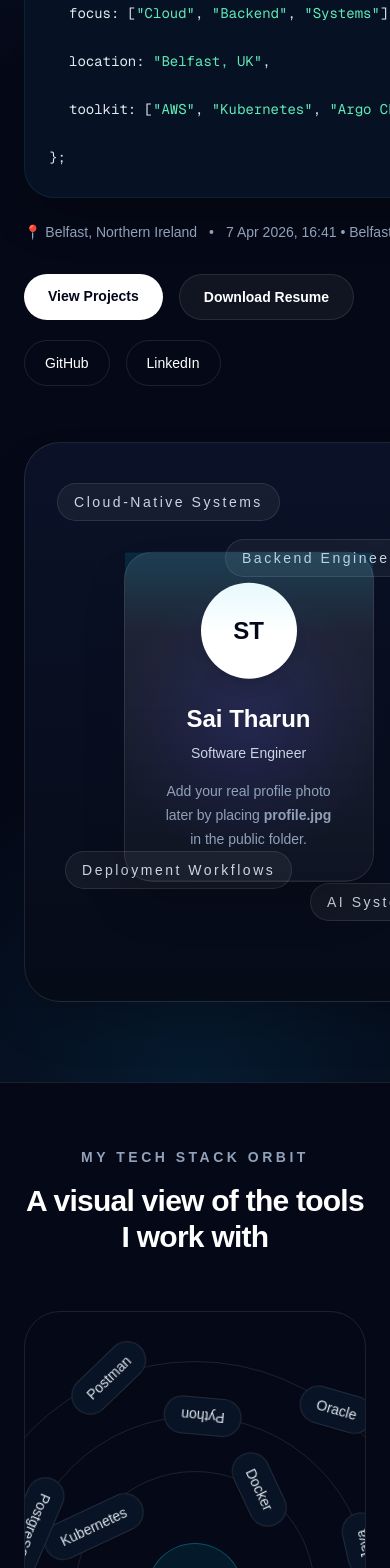
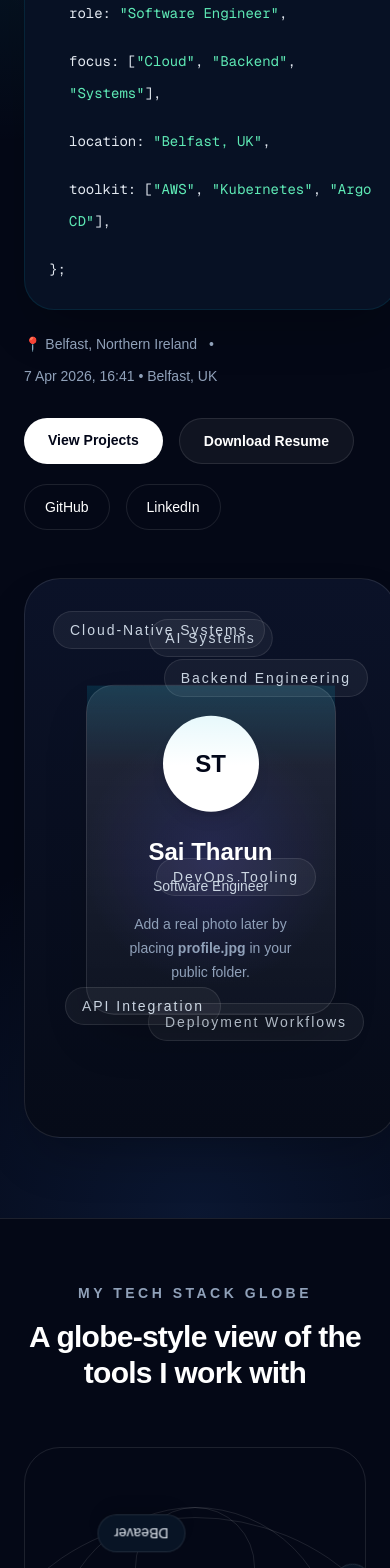
Before and after one commit to katari-tharun/tharun-portfolio, a Next.js app: page / in a window 390 px wide. Shown: the part 432-2000 px from the top of the page. Built offline with nearby package versions, Linux system fonts and the light colour scheme.

Commit message:
Add tech globe and contact globe features

```diff
--- a/app/page.tsx
+++ b/app/page.tsx
@@ -3,7 +3,7 @@
 import { useEffect, useState } from "react";
 
 export default function Home() {
-  const [dark, setDark] = useState(true);
+  const [darkMode, setDarkMode] = useState(true);
   const [timeText, setTimeText] = useState("");
 
   useEffect(() => {
@@ -22,6 +22,8 @@ export default function Home() {
     const interval = setInterval(updateTime, 60000);
     return () => clearInterval(interval);
   }, []);
+
+  const isDark = darkMode;
 
   const experiences = [
     {
@@ -106,44 +108,40 @@ export default function Home() {
     "Wipro Talent Next",
   ];
 
-  const focusTags = [
+  const heroTags = [
     "Cloud-Native Systems",
     "Backend Engineering",
     "API Integration",
-    "Deployment Support",
+    "Deployment Workflows",
     "AI Systems",
     "DevOps Tooling",
   ];
 
-  const orbitSets = [
+  const orbitGroups = [
     {
-      radius: 120,
-      duration: 20,
+      radius: 110,
+      duration: 18,
       reverse: false,
-      items: ["AWS", "Kubernetes", "Docker", "Argo CD"],
+      items: ["AWS", "Docker", "K8s", "Argo CD"],
     },
     {
-      radius: 175,
-      duration: 28,
+      radius: 170,
+      duration: 24,
       reverse: true,
       items: ["Python", "Java", "React", "Spring Boot", "PostgreSQL"],
     },
     {
       radius: 230,
-      duration: 36,
+      duration: 32,
       reverse: false,
-      items: ["REST APIs", "DBeaver", "QGIS", "Postman", "Oracle", "Node.js"],
+      items: ["REST APIs", "Postman", "QGIS", "DBeaver", "Oracle", "Node.js"],
     },
   ];
 
-  const isDark = dark;
-
   return (
     <main
-      className={`min-h-screen scroll-smooth ${
-        isDark
-          ? "bg-[#050816] text-white"
-          : "bg-slate-50 text-slate-900"
+      className={`min-h-screen ${
+        isDark ? "bg-[#040816] text-white" : "bg-slate-50 text-slate-900"
       }`}
     >
       <style jsx global>{`
@@ -151,7 +149,7 @@ export default function Home() {
           scroll-behavior: smooth;
         }
 
-        @keyframes spin {
+        @keyframes orbitForward {
           from {
             transform: rotate(0deg);
           }
@@ -160,7 +158,16 @@ export default function Home() {
           }
         }
 
-        @keyframes counterSpin {
+        @keyframes orbitReverse {
+          from {
+            transform: rotate(360deg);
+          }
+          to {
+            transform: rotate(0deg);
+          }
+        }
+
+        @keyframes counterOrbitForward {
           from {
             transform: rotate(0deg);
           }
@@ -169,25 +176,50 @@ export default function Home() {
           }
         }
 
-        @keyframes floaty {
+        @keyframes counterOrbitReverse {
+          from {
+            transform: rotate(-360deg);
+          }
+          to {
+            transform: rotate(0deg);
+          }
+        }
+
+        @keyframes floatSlow {
           0%,
           100% {
             transform: translateY(0px);
           }
           50% {
-            transform: translateY(-8px);
+            transform: translateY(-10px);
           }
         }
 
-        .floaty {
-          animation: floaty 4s ease-in-out infinite;
+        @keyframes pulseDot {
+          0% {
+            box-shadow: 0 0 0 0 rgba(239, 68, 68, 0.8);
+          }
+          70% {
+            box-shadow: 0 0 0 12px rgba(239, 68, 68, 0);
+          }
+          100% {
+            box-shadow: 0 0 0 0 rgba(239, 68, 68, 0);
+          }
+        }
+
+        .float-slow {
+          animation: floatSlow 5s ease-in-out infinite;
+        }
+
+        .pulse-dot {
+          animation: pulseDot 2s infinite;
         }
       `}</style>
 
       <header
         className={`sticky top-0 z-50 border-b backdrop-blur-xl ${
           isDark
-            ? "border-white/10 bg-[#050816]/80"
+            ? "border-white/10 bg-[#040816]/80"
             : "border-slate-200 bg-white/80"
         }`}
       >
@@ -195,9 +227,7 @@ export default function Home() {
           <a href="#home" className="flex items-center gap-3">
             <div
               className={`flex h-11 w-11 items-center justify-center rounded-full text-sm font-bold ${
-                isDark
-                  ? "bg-white/10 text-white"
-                  : "bg-slate-900 text-white"
+                isDark ? "bg-white/10 text-white" : "bg-slate-900 text-white"
               }`}
             >
               ST
@@ -219,55 +249,29 @@ export default function Home() {
               isDark ? "text-slate-300" : "text-slate-600"
             }`}
           >
-            <a href="#about" className="transition hover:text-inherit">
+            <a href="#about" className="hover:text-inherit">
               About
             </a>
-            <a href="#experience" className="transition hover:text-inherit">
+            <a href="#experience" className="hover:text-inherit">
               Experience
             </a>
-            <a href="#projects" className="transition hover:text-inherit">
+            <a href="#projects" className="hover:text-inherit">
               Projects
             </a>
-            <a href="#skills" className="transition hover:text-inherit">
+            <a href="#skills" className="hover:text-inherit">
               Skills
             </a>
-            <a href="#certifications" className="transition hover:text-inherit">
+            <a href="#certifications" className="hover:text-inherit">
               Certifications
             </a>
           </nav>
 
           <div className="flex items-center gap-3">
-            <a
-              href="https://github.com/katari-tharun"
-              target="_blank"
-              rel="noopener noreferrer"
-              className={`hidden rounded-full border px-4 py-2 text-sm font-medium sm:inline-flex ${
-                isDark
-                  ? "border-white/10 bg-white/5 text-white hover:bg-white/10"
-                  : "border-slate-300 bg-white text-slate-900 hover:bg-slate-100"
-              }`}
-            >
-              GitHub
-            </a>
-
-            <a
-              href="https://www.linkedin.com/in/katari-sai-tharun-95bb91206/"
-              target="_blank"
-              rel="noopener noreferrer"
-              className={`hidden rounded-full border px-4 py-2 text-sm font-medium sm:inline-flex ${
-                isDark
-                  ? "border-white/10 bg-white/5 text-white hover:bg-white/10"
-                  : "border-slate-300 bg-white text-slate-900 hover:bg-slate-100"
-              }`}
-            >
-              LinkedIn
-            </a>
-
             <button
-              onClick={() => setDark((prev) => !prev)}
+              onClick={() => setDarkMode((prev) => !prev)}
               className={`rounded-full border px-4 py-2 text-sm font-medium ${
                 isDark
-                  ? "border-cyan-400/40 bg-white/5 text-white hover:bg-white/10"
+                  ? "border-cyan-400/30 bg-white/5 text-white hover:bg-white/10"
                   : "border-slate-300 bg-white text-slate-900 hover:bg-slate-100"
               }`}
             >
@@ -297,12 +301,12 @@ export default function Home() {
         <div
           className={`absolute inset-0 ${
             isDark
-              ? "bg-[radial-gradient(circle_at_top_left,rgba(59,130,246,0.18),transparent_28%),radial-gradient(circle_at_top_right,rgba(147,51,234,0.16),transparent_30%),radial-gradient(circle_at_bottom_center,rgba(14,165,233,0.12),transparent_24%)]"
-              : "bg-[radial-gradient(circle_at_top_left,rgba(59,130,246,0.12),transparent_28%),radial-gradient(circle_at_top_right,rgba(147,51,234,0.12),transparent_30%),radial-gradient(circle_at_bottom_center,rgba(14,165,233,0.08),transparent_24%)]"
+              ? "bg-[radial-gradient(circle_at_top_left,rgba(34,211,238,0.15),transparent_30%),radial-gradient(circle_at_top_right,rgba(168,85,247,0.14),transparent_32%),radial-gradient(circle_at_bottom_center,rgba(59,130,246,0.12),transparent_25%)]"
+              : "bg-[radial-gradient(circle_at_top_left,rgba(34,211,238,0.10),transparent_30%),radial-gradient(circle_at_top_right,rgba(168,85,247,0.10),transparent_32%),radial-gradient(circle_at_bottom_center,rgba(59,130,246,0.08),transparent_25%)]"
           }`}
         />
 
-        <div className="relative mx-auto grid max-w-7xl gap-14 px-6 py-20 md:grid-cols-[1.05fr_0.95fr] md:py-24">
+        <div className="relative mx-auto grid max-w-7xl gap-12 px-6 py-20 md:grid-cols-[1.05fr_0.95fr] md:py-24">
           <div>
             <p
               className={`mb-6 inline-flex rounded-full border px-4 py-2 text-xs font-semibold uppercase tracking-[0.24em] ${
@@ -351,7 +355,7 @@ export default function Home() {
                         : "bg-cyan-50 text-cyan-700"
                     }`}
                   >
-                    engineer_profile.ts
+                    engineer.ts
                   </span>
                 </div>
               </div>
@@ -369,6 +373,13 @@ export default function Home() {
                     engineerProfile
                   </span>{" "}
                   = {"{"}
+                </div>
+                <div className="pl-5">
+                  name:{" "}
+                  <span className={isDark ? "text-emerald-300" : "text-emerald-700"}>
+                    "Sai Tharun Katari"
+                  </span>
+                  ,
                 </div>
                 <div className="pl-5">
                   role:{" "}
@@ -492,50 +503,34 @@ export default function Home() {
               }`}
             >
               <div className="absolute inset-0">
+                {heroTags.map((tag, index) => {
+                  const positions = [
+                    "left-7 top-8",
+                    "right-7 top-20",
+                    "left-10 bottom-28",
+                    "right-8 bottom-24",
+                    "left-1/2 top-10 -translate-x-1/2",
+                    "right-20 top-1/2",
+                  ];
+
+                  return (
                     <div
-                  className={`absolute left-8 top-10 rounded-full border px-4 py-2 text-sm tracking-[0.18em] ${
+                      key={tag}
+                      className={`absolute rounded-full border px-4 py-2 text-sm tracking-[0.14em] ${positions[index]} ${
                         isDark
                           ? "border-white/10 bg-white/5 text-slate-300"
                           : "border-slate-300 bg-white text-slate-600"
                       }`}
                     >
-                  Cloud-Native Systems
+                      {tag}
                     </div>
-
-                <div
-                  className={`absolute right-8 top-24 rounded-full border px-4 py-2 text-sm tracking-[0.18em] ${
-                    isDark
-                      ? "border-white/10 bg-white/5 text-slate-300"
-                      : "border-slate-300 bg-white text-slate-600"
-                  }`}
-                >
-                  Backend Engineering
-                </div>
-
-                <div
-                  className={`absolute bottom-28 left-10 rounded-full border px-4 py-2 text-sm tracking-[0.18em] ${
-                    isDark
-                      ? "border-white/10 bg-white/5 text-slate-300"
-                      : "border-slate-300 bg-white text-slate-600"
-                  }`}
-                >
-                  Deployment Workflows
-                </div>
-
-                <div
-                  className={`absolute bottom-20 right-8 rounded-full border px-4 py-2 text-sm tracking-[0.18em] ${
-                    isDark
-                      ? "border-white/10 bg-white/5 text-slate-300"
-                      : "border-slate-300 bg-white text-slate-600"
-                  }`}
-                >
-                  AI Systems
-                </div>
+                  );
+                })}
               </div>
 
               <div className="absolute inset-0 flex items-center justify-center">
                 <div
-                  className={`floaty relative flex h-[330px] w-[250px] items-center justify-center rounded-[28px] border shadow-2xl ${
+                  className={`float-slow relative flex h-[330px] w-[250px] items-center justify-center rounded-[28px] border shadow-2xl ${
                     isDark
                       ? "border-white/10 bg-[linear-gradient(180deg,rgba(255,255,255,0.10),rgba(255,255,255,0.03))]"
                       : "border-slate-200 bg-[linear-gradient(180deg,rgba(255,255,255,1),rgba(241,245,249,1))]"
@@ -571,9 +566,9 @@ export default function Home() {
                         isDark ? "text-slate-400" : "text-slate-500"
                       }`}
                     >
-                      Add your real profile photo later by placing
+                      Add a real photo later by placing
                       <span className="font-semibold"> profile.jpg </span>
-                      in the public folder.
+                      in your public folder.
                     </p>
                   </div>
                 </div>
@@ -589,67 +584,122 @@ export default function Home() {
             isDark ? "text-slate-400" : "text-slate-500"
           }`}
         >
-          My Tech Stack Orbit
+          My Tech Stack Globe
         </p>
         <h2 className="mt-4 text-3xl font-bold tracking-tight md:text-5xl">
-          A visual view of the tools I work with
+          A globe-style view of the tools I work with
         </h2>
 
         <div
-          className={`relative mx-auto mt-14 h-[560px] w-full max-w-[760px] overflow-hidden rounded-[36px] border ${
+          className={`relative mx-auto mt-14 h-[620px] w-full max-w-[820px] overflow-hidden rounded-[36px] border ${
             isDark
               ? "border-white/10 bg-[radial-gradient(circle_at_center,rgba(59,130,246,0.12),transparent_30%),radial-gradient(circle_at_top_right,rgba(168,85,247,0.12),transparent_24%),rgba(255,255,255,0.03)]"
               : "border-slate-200 bg-[radial-gradient(circle_at_center,rgba(59,130,246,0.08),transparent_30%),radial-gradient(circle_at_top_right,rgba(168,85,247,0.08),transparent_24%),white]"
           }`}
         >
-          <div
-            className={`absolute left-1/2 top-1/2 h-24 w-24 -translate-x-1/2 -translate-y-1/2 rounded-full border shadow-xl ${
-              isDark
-                ? "border-cyan-400/30 bg-cyan-500/10"
-                : "border-cyan-300 bg-cyan-50"
-            }`}
+          <svg
+            className="absolute inset-0 h-full w-full opacity-30"
+            viewBox="0 0 820 620"
+            fill="none"
+          >
+            <path
+              d="M120 420 C220 280, 340 260, 470 340 S690 420, 770 260"
+              stroke={isDark ? "rgba(148,163,184,0.25)" : "rgba(100,116,139,0.2)"}
+              strokeWidth="1.2"
             />
+            <path
+              d="M100 260 C230 420, 380 460, 520 350 S710 170, 760 330"
+              stroke={isDark ? "rgba(148,163,184,0.18)" : "rgba(100,116,139,0.16)"}
+              strokeWidth="1.2"
+            />
+            <path
+              d="M180 140 C310 120, 500 180, 640 110"
+              stroke={isDark ? "rgba(148,163,184,0.15)" : "rgba(100,116,139,0.14)"}
+              strokeWidth="1.2"
+            />
+            <path
+              d="M210 540 C310 420, 470 360, 650 470"
+              stroke={isDark ? "rgba(148,163,184,0.16)" : "rgba(100,116,139,0.14)"}
+              strokeWidth="1.2"
+            />
+          </svg>
+
           <div
             className={`absolute left-1/2 top-1/2 h-[240px] w-[240px] -translate-x-1/2 -translate-y-1/2 rounded-full border ${
               isDark ? "border-white/10" : "border-slate-200"
             }`}
           />
           <div
-            className={`absolute left-1/2 top-1/2 h-[350px] w-[350px] -translate-x-1/2 -translate-y-1/2 rounded-full border ${
+            className={`absolute left-1/2 top-1/2 h-[360px] w-[360px] -translate-x-1/2 -translate-y-1/2 rounded-full border ${
               isDark ? "border-white/10" : "border-slate-200"
             }`}
           />
           <div
-            className={`absolute left-1/2 top-1/2 h-[460px] w-[460px] -translate-x-1/2 -translate-y-1/2 rounded-full border ${
+            className={`absolute left-1/2 top-1/2 h-[480px] w-[480px] -translate-x-1/2 -translate-y-1/2 rounded-full border ${
+              isDark ? "border-white/10" : "border-slate-200"
+            }`}
+          />
+          <div
+            className={`absolute left-1/2 top-1/2 h-[500px] w-[280px] -translate-x-1/2 -translate-y-1/2 rounded-full border ${
+              isDark ? "border-white/10" : "border-slate-200"
+            }`}
+          />
+          <div
+            className={`absolute left-1/2 top-1/2 h-[500px] w-[120px] -translate-x-1/2 -translate-y-1/2 rounded-full border ${
+              isDark ? "border-white/10" : "border-slate-200"
+            }`}
+          />
+          <div
+            className={`absolute left-1/2 top-1/2 h-[130px] w-[500px] -translate-x-1/2 -translate-y-1/2 rounded-full border ${
+              isDark ? "border-white/10" : "border-slate-200"
+            }`}
+          />
+          <div
+            className={`absolute left-1/2 top-1/2 h-[270px] w-[500px] -translate-x-1/2 -translate-y-1/2 rounded-full border ${
               isDark ? "border-white/10" : "border-slate-200"
             }`}
           />
 
-          {orbitSets.map((orbit, orbitIndex) => (
+          <div className="absolute left-1/2 top-1/2 z-10 -translate-x-1/2 -translate-y-1/2">
             <div
-              key={orbitIndex}
+              className={`flex h-24 w-24 items-center justify-center rounded-full border text-center text-sm font-semibold shadow-2xl ${
+                isDark
+                  ? "border-cyan-400/30 bg-cyan-500/10 text-cyan-200"
+                  : "border-cyan-300 bg-cyan-50 text-cyan-700"
+              }`}
+            >
+              Core Stack
+            </div>
+          </div>
+
+          {orbitGroups.map((group, groupIndex) => (
+            <div
+              key={groupIndex}
               className="absolute inset-0"
               style={{
-                animation: `spin ${orbit.duration}s linear infinite${
-                  orbit.reverse ? " reverse" : ""
-                }`,
+                animation: `${
+                  group.reverse ? "orbitReverse" : "orbitForward"
+                } ${group.duration}s linear infinite`,
               }}
             >
-              {orbit.items.map((item, itemIndex) => {
-                const angle = (360 / orbit.items.length) * itemIndex;
+              {group.items.map((item, itemIndex) => {
+                const angle = (360 / group.items.length) * itemIndex;
+
                 return (
                   <div
                     key={item}
                     className="absolute left-1/2 top-1/2"
                     style={{
-                      transform: `translate(-50%, -50%) rotate(${angle}deg) translateX(${orbit.radius}px)`,
+                      transform: `translate(-50%, -50%) rotate(${angle}deg) translateX(${group.radius}px)`,
                     }}
                   >
                     <div
                       style={{
-                        animation: `counterSpin ${orbit.duration}s linear infinite${
-                          orbit.reverse ? "" : " reverse"
-                        }`,
+                        animation: `${
+                          group.reverse
+                            ? "counterOrbitReverse"
+                            : "counterOrbitForward"
+                        } ${group.duration}s linear infinite`,
                       }}
                       className={`rounded-full border px-4 py-2 text-sm font-medium shadow-lg ${
                         isDark
@@ -665,10 +715,12 @@ export default function Home() {
             </div>
           ))}
 
-          <div className="absolute inset-x-0 bottom-8 text-center">
-            <p className={isDark ? "text-slate-400" : "text-slate-500"}>
+          <div
+            className={`absolute inset-x-0 bottom-8 text-center ${
+              isDark ? "text-slate-400" : "text-slate-500"
+            }`}
+          >
             Cloud, backend, API, and platform tools in continuous motion
-            </p>
           </div>
         </div>
       </section>
@@ -884,12 +936,14 @@ export default function Home() {
 
       <section id="contact" className="mx-auto max-w-7xl px-6 py-20">
         <div
-          className={`rounded-[34px] border p-8 shadow-2xl md:p-10 ${
+          className={`overflow-hidden rounded-[34px] border shadow-2xl ${
             isDark
-              ? "border-white/10 bg-[linear-gradient(135deg,rgba(34,211,238,0.10),rgba(168,85,247,0.10),rgba(255,255,255,0.04))]"
-              : "border-slate-200 bg-[linear-gradient(135deg,rgba(224,242,254,1),rgba(243,232,255,1),rgba(255,255,255,1))]"
+              ? "border-white/10 bg-[linear-gradient(135deg,rgba(255,255,255,0.04),rgba(34,211,238,0.06),rgba(168,85,247,0.06))]"
+              : "border-slate-200 bg-[linear-gradient(135deg,rgba(248,250,252,1),rgba(224,242,254,1),rgba(243,232,255,1))]"
           }`}
         >
+          <div className="grid md:grid-cols-[1.15fr_0.85fr]">
+            <div className="p-8 md:p-10">
               <p
                 className={`text-sm font-semibold uppercase tracking-[0.25em] ${
                   isDark ? "text-slate-300" : "text-slate-500"
@@ -897,17 +951,18 @@ export default function Home() {
               >
                 Contact
               </p>
+
               <h2 className="mt-4 text-3xl font-bold tracking-tight md:text-5xl">
-            Let&apos;s connect
+                Let&apos;s build reliable systems together.
               </h2>
+
               <p
                 className={`mt-6 max-w-2xl text-lg leading-8 ${
                   isDark ? "text-slate-300" : "text-slate-600"
                 }`}
               >
-            I&apos;m open to graduate opportunities, software engineering roles,
-            and conversations around backend, cloud, DevOps, and platform-focused
-            work.
+                Reach out for software engineering, backend, cloud, or
+                platform-focused opportunities and collaborations.
               </p>
 
               <div className="mt-8 flex flex-wrap gap-4">
@@ -919,7 +974,7 @@ export default function Home() {
                       : "bg-slate-950 text-white hover:bg-slate-800"
                   }`}
                 >
-              Email Me
+                  Email me
                 </a>
 
                 <a
@@ -950,19 +1005,79 @@ export default function Home() {
               </div>
 
               <div
-            className={`mt-8 text-sm ${
-              isDark ? "text-slate-400" : "text-slate-500"
+                className={`mt-8 text-base ${
+                  isDark ? "text-slate-300" : "text-slate-600"
                 }`}
               >
-            <p>📧 saitharunkatari24@gmail.com</p>
+                <p>saitharunkatari24@gmail.com</p>
                 <p className="mt-2">📍 Belfast, Northern Ireland</p>
+              </div>
+            </div>
+
+            <div
+              className={`relative min-h-[360px] border-l ${
+                isDark
+                  ? "border-white/10 bg-[radial-gradient(circle_at_center,rgba(59,130,246,0.18),transparent_32%),linear-gradient(180deg,#06101d_0%,#08111f_100%)]"
+                  : "border-slate-200 bg-[radial-gradient(circle_at_center,rgba(59,130,246,0.12),transparent_32%),linear-gradient(180deg,#eff6ff_0%,#ffffff_100%)]"
+              }`}
+            >
+              <div className="absolute inset-0">
+                <div
+                  className={`absolute left-1/2 top-1/2 h-[82%] w-[82%] -translate-x-1/2 -translate-y-1/2 rounded-full border ${
+                    isDark ? "border-white/10" : "border-slate-300"
+                  }`}
+                />
+                <div
+                  className={`absolute left-1/2 top-1/2 h-[82%] w-[42%] -translate-x-1/2 -translate-y-1/2 rounded-full border ${
+                    isDark ? "border-white/10" : "border-slate-300"
+                  }`}
+                />
+                <div
+                  className={`absolute left-1/2 top-1/2 h-[82%] w-[20%] -translate-x-1/2 -translate-y-1/2 rounded-full border ${
+                    isDark ? "border-white/10" : "border-slate-300"
+                  }`}
+                />
+                <div
+                  className={`absolute left-1/2 top-1/2 h-[18%] w-[82%] -translate-x-1/2 -translate-y-1/2 rounded-full border ${
+                    isDark ? "border-white/10" : "border-slate-300"
+                  }`}
+                />
+                <div
+                  className={`absolute left-1/2 top-1/2 h-[42%] w-[82%] -translate-x-1/2 -translate-y-1/2 rounded-full border ${
+                    isDark ? "border-white/10" : "border-slate-300"
+                  }`}
+                />
+
+                <div
+                  className={`absolute left-1/2 top-1/2 h-[76%] w-[76%] -translate-x-1/2 -translate-y-1/2 rounded-full ${
+                    isDark ? "bg-cyan-500/5" : "bg-cyan-100/40"
+                  }`}
+                />
+
+                <div
+                  className={`absolute right-[29%] top-[36%] h-4 w-4 rounded-full bg-red-500 pulse-dot`}
+                />
+              </div>
+
+              <div
+                className={`absolute bottom-6 left-6 rounded-2xl border px-4 py-3 text-sm shadow-lg ${
+                  isDark
+                    ? "border-white/10 bg-black/30 text-slate-200"
+                    : "border-slate-200 bg-white/80 text-slate-700"
+                }`}
+              >
+                Belfast, UK
+              </div>
+            </div>
           </div>
         </div>
       </section>
 
       <footer
         className={`border-t px-6 py-8 ${
-          isDark ? "border-white/10 text-slate-400" : "border-slate-200 text-slate-500"
+          isDark
+            ? "border-white/10 text-slate-400"
+            : "border-slate-200 text-slate-500"
         }`}
       >
         <div className="mx-auto flex max-w-7xl flex-col gap-2 text-sm md:flex-row md:items-center md:justify-between">
```
Lines whose indentation alone changed are shown as unchanged.
